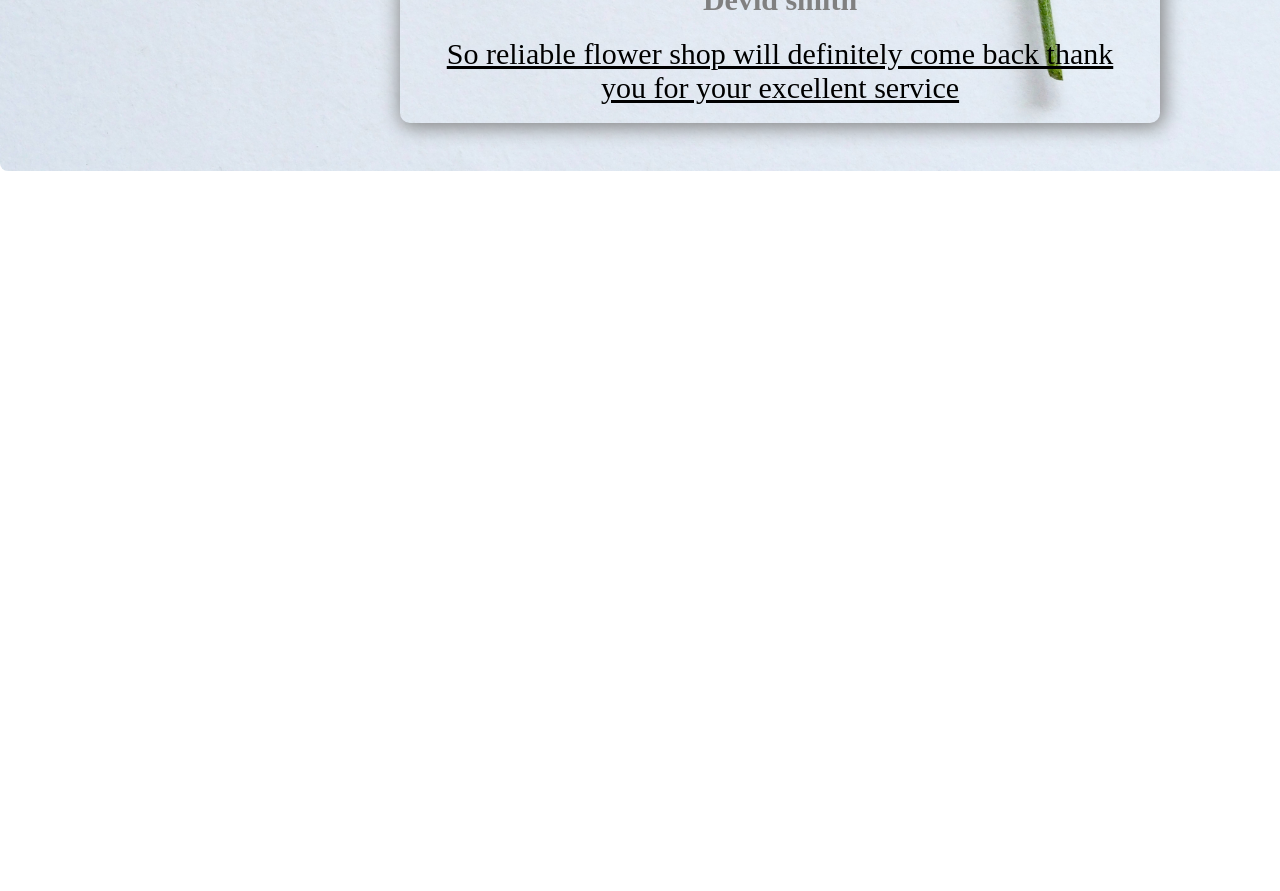
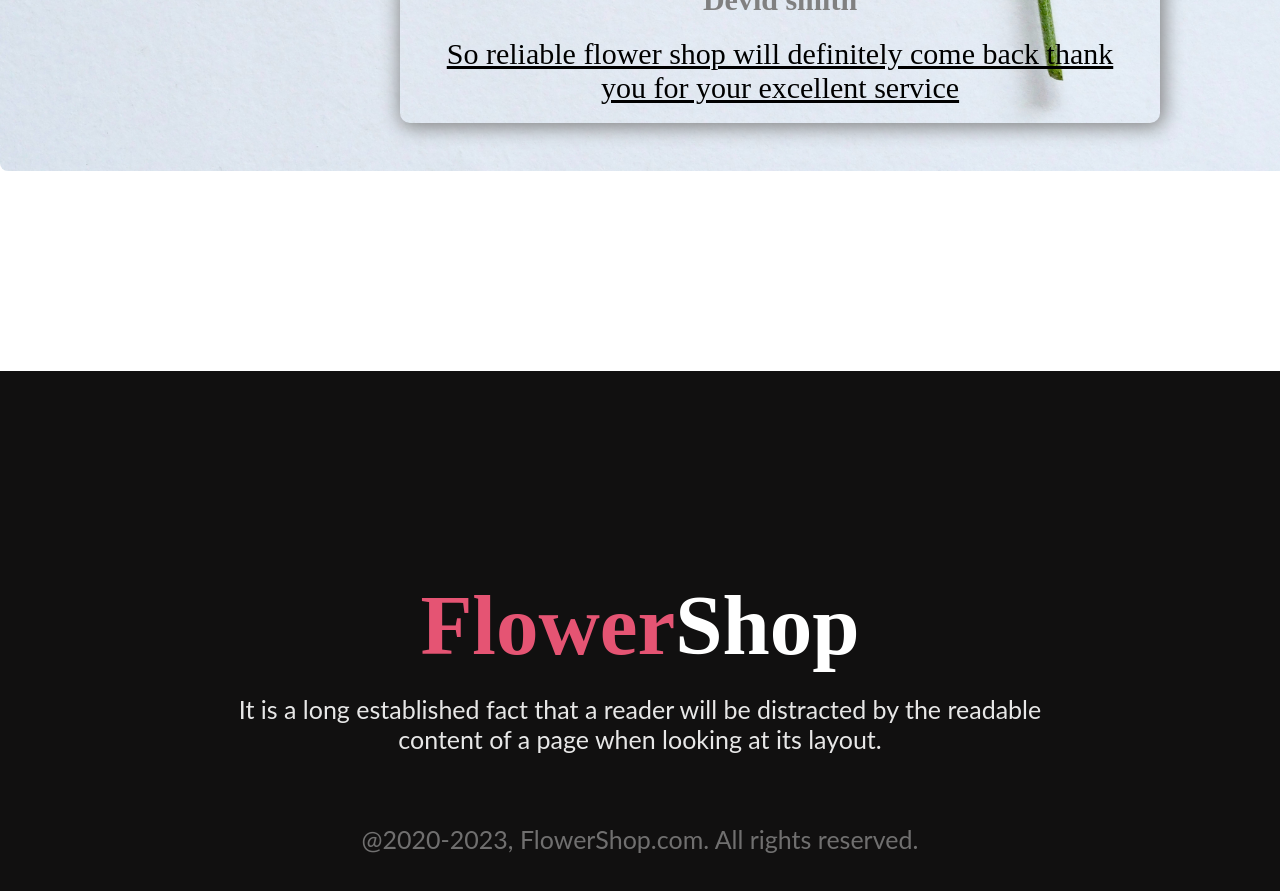
Before and after one commit to Jubayer234/Flower-shop-assignment, a plain HTML site: page index.html in a window 1280 px wide. Shown: the part 5253-6144 px from the top of the page. Before the commit the page ends 5424 px from the top, so only its background shows below. Drawn offline with Linux system fonts and the light colour scheme.

Commit message:
added footer section

```diff
--- a/index.html
+++ b/index.html
@@ -122,7 +122,7 @@
                 <section>
                     <div class="review-container">
                        <div class="review-title">
-                        <h2>Reviews</h2>
+                        <h2> Client Reviews</h2>
                        </div>
                         <div class="review-1">
                                 <img class="logo" src="./bald-empty-face-icon-avatar-illustration-vector.jpg" alt="">
@@ -149,7 +149,18 @@
                 </section>
     </main>
     <footer>
+        <div class="footer-container">
+            <h1 class="title">
+                <span class="primary">Flower</span>Shop
+            </h1>
+            <div class="footer-p">
+                <p>
+                    It is a long established fact that a reader will be distracted by the readable <br> content of a page when looking at its layout.
+                </p>
+                <p class="shop">@2020-2023, FlowerShop.com. All rights reserved.</p>
+            </div>
 
+        </div>
     </footer>
 </body>
 </html>
--- a/style.css
+++ b/style.css
@@ -183,7 +183,7 @@
 }
 .review-title{
     font-size: 30px;
-    text-decoration: underline;
+    text-decoration:underline;
     margin-bottom: 30px;
 }
 .review-1{
@@ -225,7 +225,7 @@
     font-size: 30px;
     color: black;
     padding-top: 20px;
-    text-decoration: underline;
+    text-decoration: underline ;
 }
 .logo{
     width: 100px;
@@ -259,3 +259,27 @@
     color: black;
     border: None;
 }
+/* footer section */
+.footer-container{
+    width: 100vw;
+    height: 449px;
+    gap: 80px;
+    text-align: center;
+    color: white;
+    background-color:#111010;
+    margin-top: 200px;
+    padding-top: 200px;
+}
+.footer-p{
+    color: rgba(255, 255, 255, 0.90);
+    text-align: center;
+    font-family: Lato;
+    font-size: 25px;
+    font-weight: 400;
+}
+.shop{
+    text-align: center;
+    margin-top: 70px;
+    font-size: 25px;
+   color: rgba(255, 255, 255, 0.40)
+}
```
